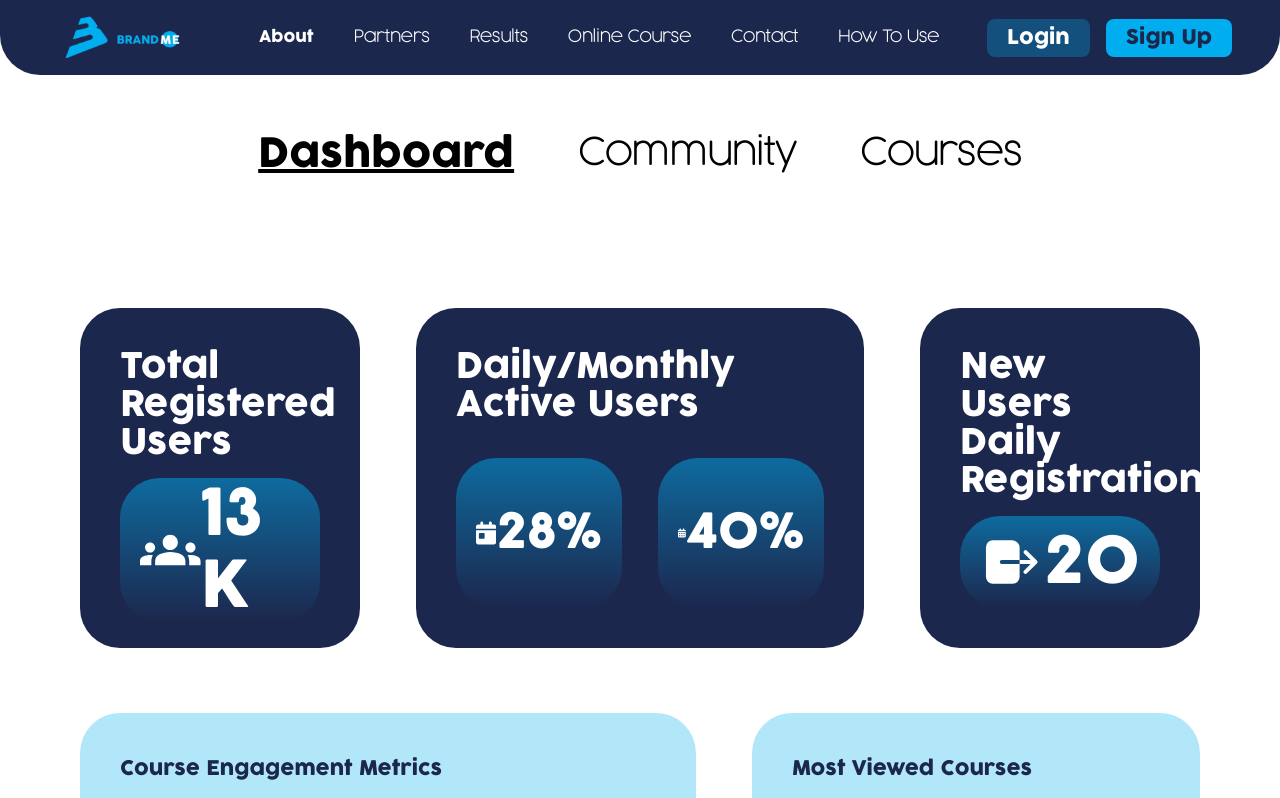
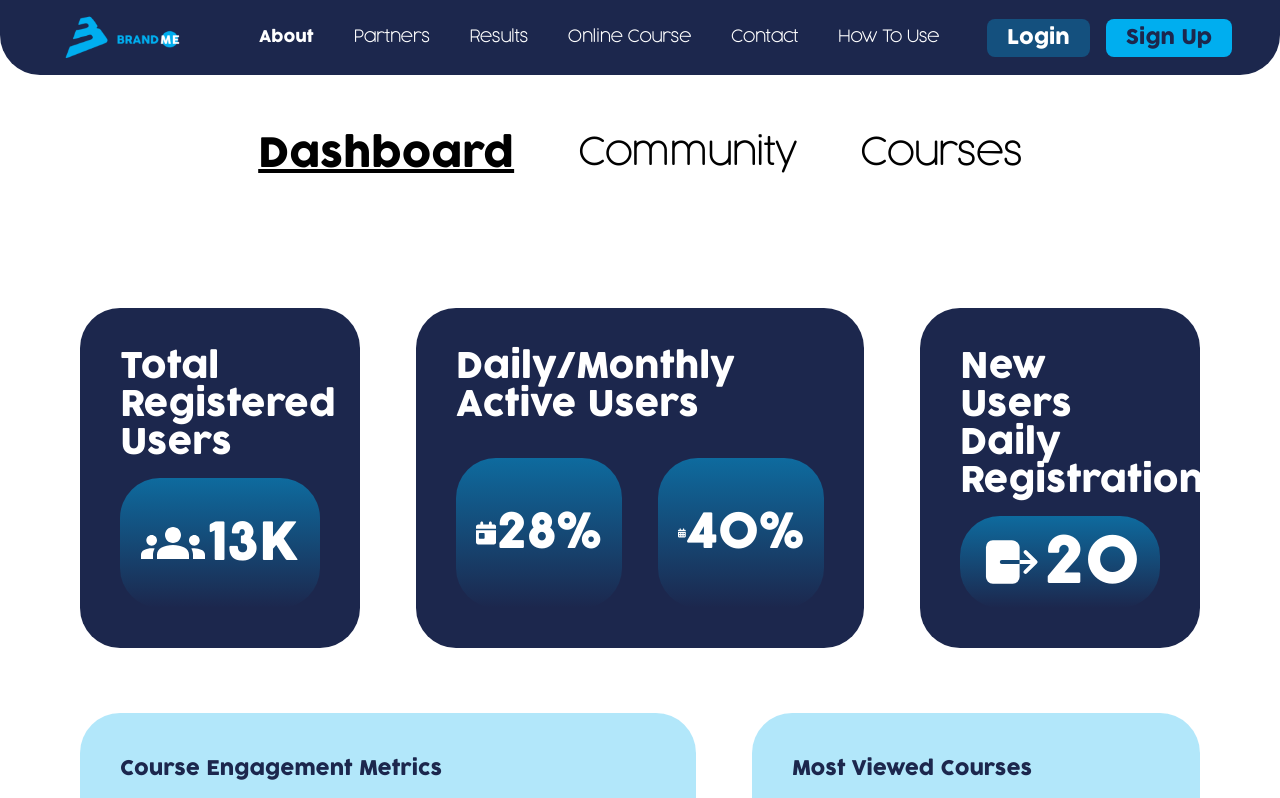
Before and after one commit to Valuegate/Brand-me, a Next.js app: page /platform-tracking in a window 1280 px wide. Shown: the top 798 px of the page. Built offline with nearby package versions, Linux system fonts and the light colour scheme.

Commit message:
Adjusted the dashboard icon ish

```diff
--- a/src/components/platform-tracking/Dashboard.tsx
+++ b/src/components/platform-tracking/Dashboard.tsx
@@ -15,10 +15,10 @@ const Dashboard = () => {
             Total Registered Users
           </h1>
           <div className="w-full h-[150px] rounded-[40px] bg-gradient-to-b to-brand from-light-blue-50">
-            <div className="flex w-full justify-between items-center h-full px-5">
-              <MdGroups size={"80px"} className="text-white" />
-              <h1 className="text-white font-cocogoose text-[64px] leading-[72px]">
-                13 K
+            <div className="flex w-full justify-around items-center h-full px-5">
+              <MdGroups size={"64px"} className="text-white" />
+              <h1 className="text-white font-cocogoose text-[52px] leading-[60px]">
+                13K
               </h1>
             </div>
           </div>
```
